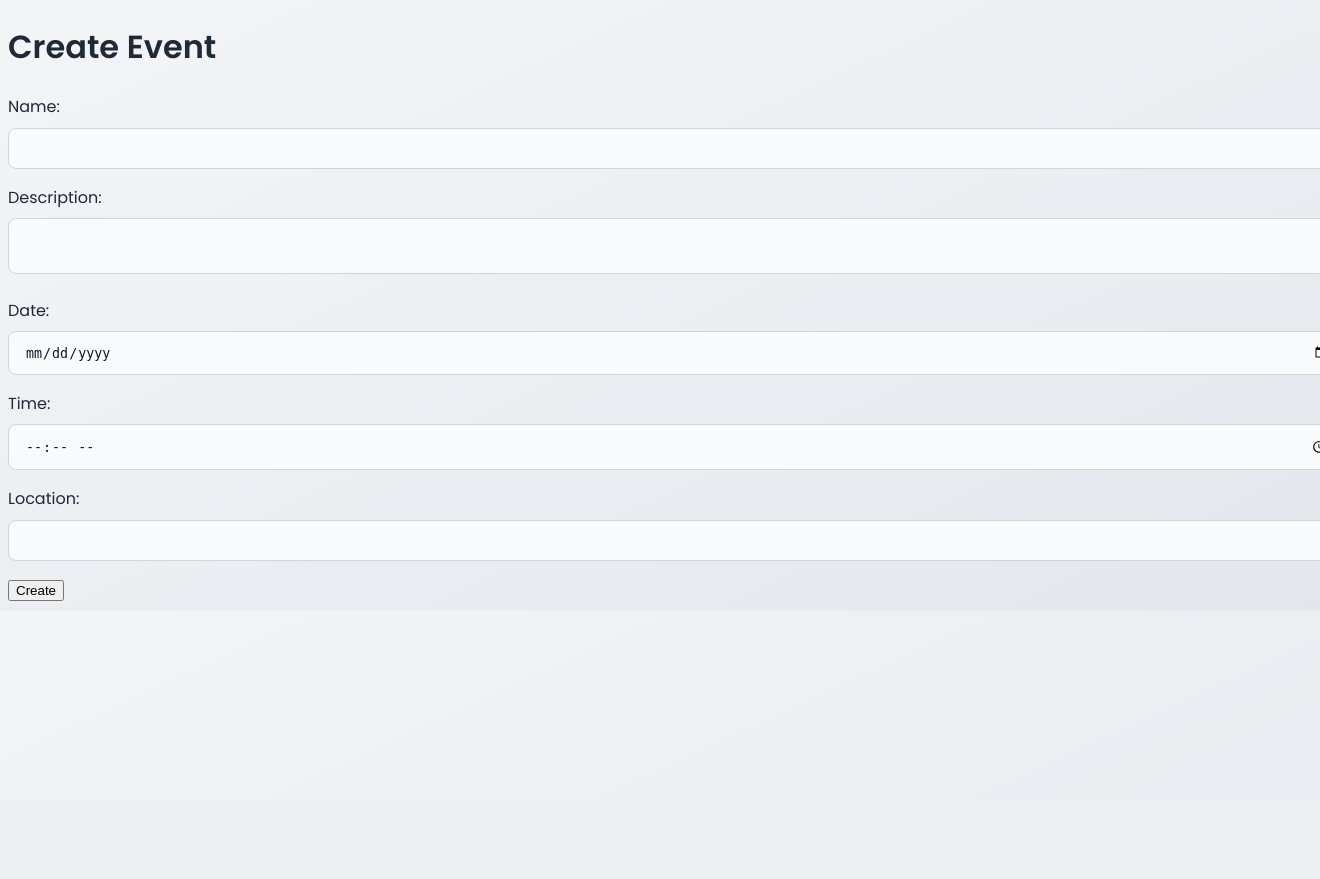
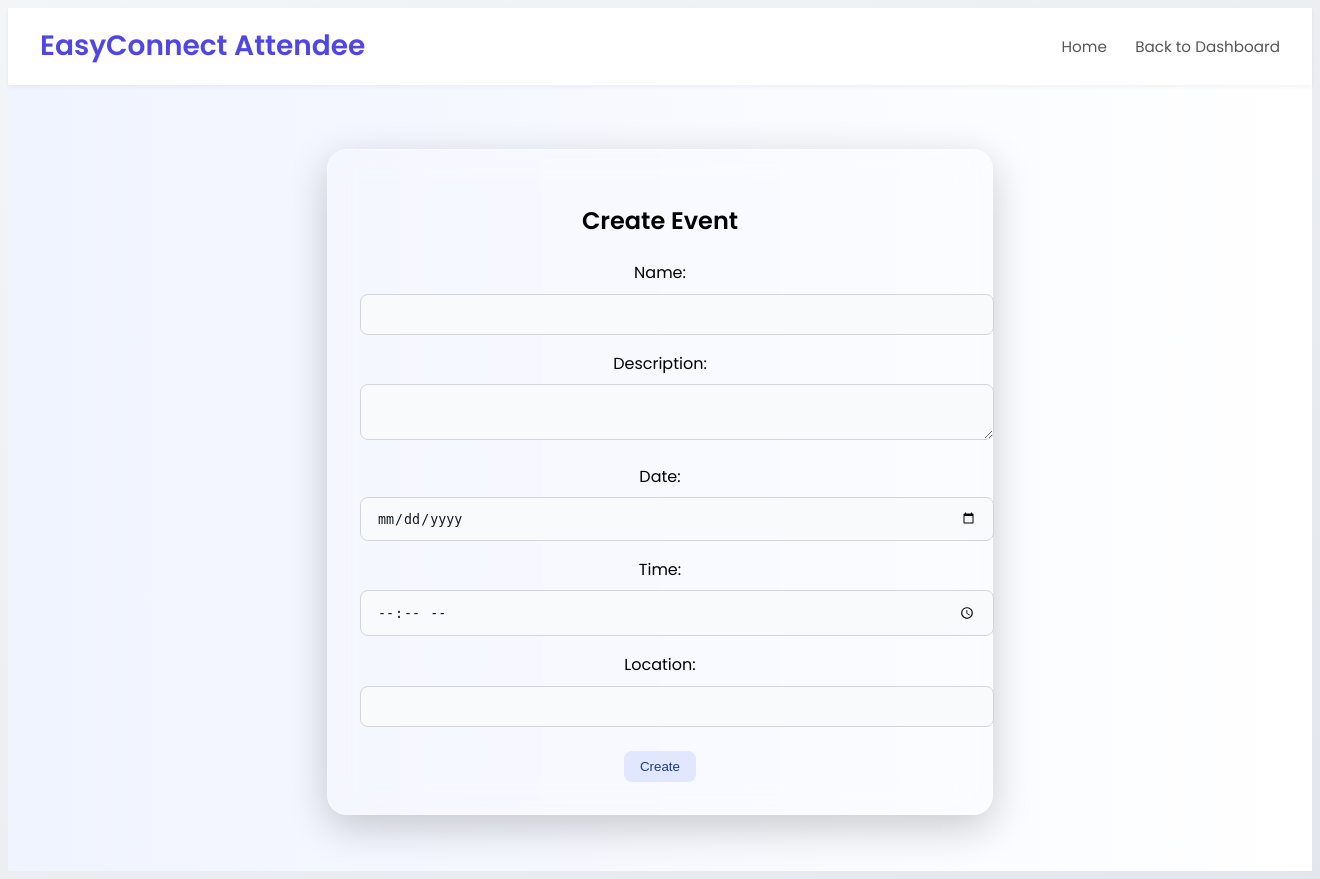
Before and after one commit to xboutaj/easyconnect, a Django app: template templates/main/create_event.html in a window 1320 px wide; the page is wider, and only the part inside the window is pictured. Before the commit the page ends 601 px from the top of that part, so only its background shows below. Run offline with Django 5.2, Linux system fonts and the light colour scheme; the template is opened without the code that fills it, so the values that code supplies are empty.

Commit message:
some changes

```diff
--- a/static/css/style.css
+++ b/static/css/style.css
@@ -273,7 +273,7 @@ button.see-more:hover {
 /* Glass Card */
 .glass-card {
   margin-top: 2rem;
-  max-width: 580px;
+  max-width: 600px;
   margin-left: auto;
   margin-right: auto;
   padding: 2rem;
@@ -286,7 +286,7 @@ button.see-more:hover {
   text-align: center;
 }
 
-.glass-card li {
+.glass-card li, .glass-card p {
   color: black;
 }
 
--- a/templates/main/create_event.html
+++ b/templates/main/create_event.html
@@ -1,7 +1,23 @@
 {% extends "base.html" %}
 {% block title %}Create Event{% endblock %}
+{% load static %}
 {% block content %}
-<h1>Create Event</h1>
+
+  <header class="navbar">
+    <div class="logo">EasyConnect Attendee</div>
+    <nav class="nav-links">
+      <a href="{% url 'home' %}">Home</a>
+      {% if user.is_authenticated %}
+        <a href="{% url 'logout' %}">Logout</a>
+      {% endif %}
+      <a href="{% url 'admin' %}" onclick="toggleRegisterForm()">Back to Dashboard</a>
+    </nav>
+  </header>
+
+  <section class="hero" data-aos="fade-up" style="background: linear-gradient(to right, #f0f4ff, #ffffff); padding: 2rem 1rem;">
+ <div class="glass-card" style="color: black">
+    <h1>Create Event</h1>
+
 <form method="post">
   {% csrf_token %}
   <label>Name:<input type="text" name="name"></label><br>
@@ -9,6 +25,14 @@
   <label>Date:<input type="date" name="date"></label><br>
   <label>Time:<input type="time" name="time"></label><br>
   <label>Location:<input type="text" name="location"></label><br>
-  <button type="submit">Create</button>
+  <button type="submit" class="see-more">Create</button>
 </form>
+</div>
+
+  </section>
+
+  <script type="module" src="{% static 'js/attendee-admin.js' %}"></script>
+  <script src="https://unpkg.com/aos@2.3.4/dist/aos.js"></script>
+  <script>AOS.init();</script>
+
 {% endblock %}
--- a/templates/main/event_detail.html
+++ b/templates/main/event_detail.html
@@ -10,7 +10,7 @@
   </header>
 
   <section class="hero" style="background: linear-gradient(to right, #f0f4ff, #ffffff); padding: 2rem 1rem;">
-    <div class="glass-card">
+    <div class="glass-card" style="color: black">
       <h2>{{ event.name }}</h2>
       <p><strong>Date:</strong> {{ event.date }} {{ event.time }}</p>
       <p><strong>Location:</strong> {{ event.location }}</p>
```
Also changed, not shown: db.sqlite3.
